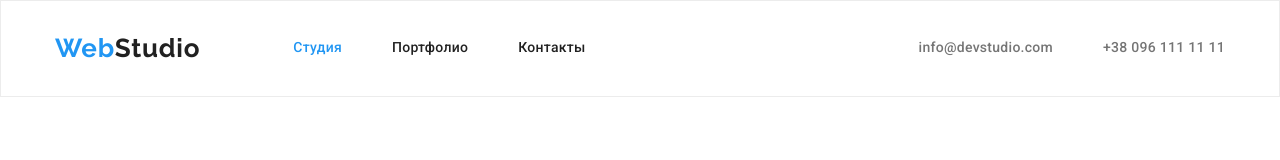
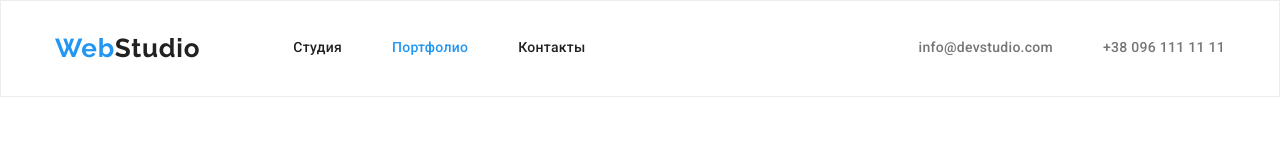
Before and after one commit to belyy10/goit-markup-hw-03, a plain HTML site: page portfolio.html in a window 1280 px wide. Shown: the top 160 px of the page. Drawn offline with nearby package versions, Linux system fonts and the light colour scheme.

Commit message:
Update portfolio.html

```diff
--- a/portfolio.html
+++ b/portfolio.html
@@ -23,8 +23,8 @@
             <nav class="header-navigation">
                 <a href="" class="logo"><span class="logo-web">Web</span>Studio</a>
                 <ul class="header-list list">
-                    <li class="header-item"><a href="index.html" class="header-link link current">Студия</a></li>
-                    <li class="header-item"><a href="portfolio.html" class="header-link link">Портфолио</a></li>
+                    <li class="header-item"><a href="index.html" class="header-link link">Студия</a></li>
+                    <li class="header-item"><a href="portfolio.html" class="header-link link current">Портфолио</a></li>
                     <li class="header-item"><a href="" class="header-link link">Контакты</a></li>
                 </ul>
             </nav>
```
